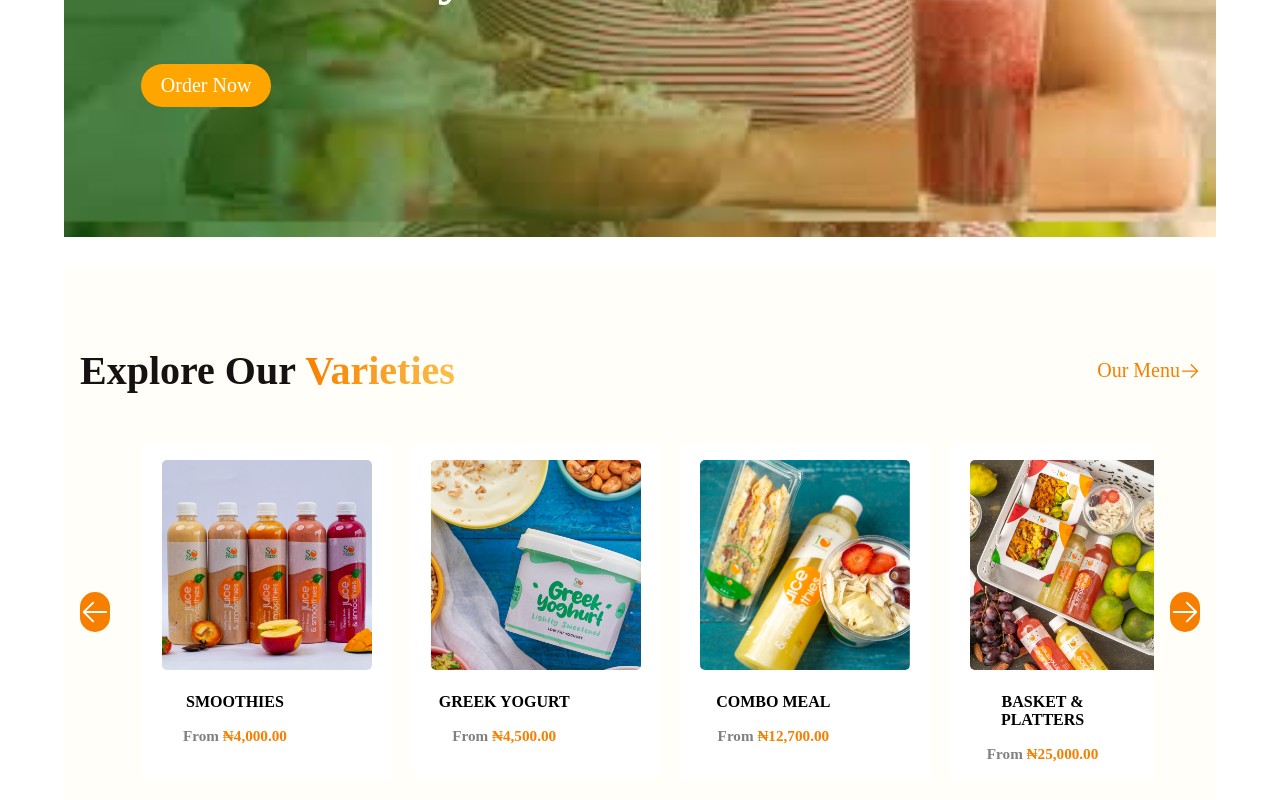
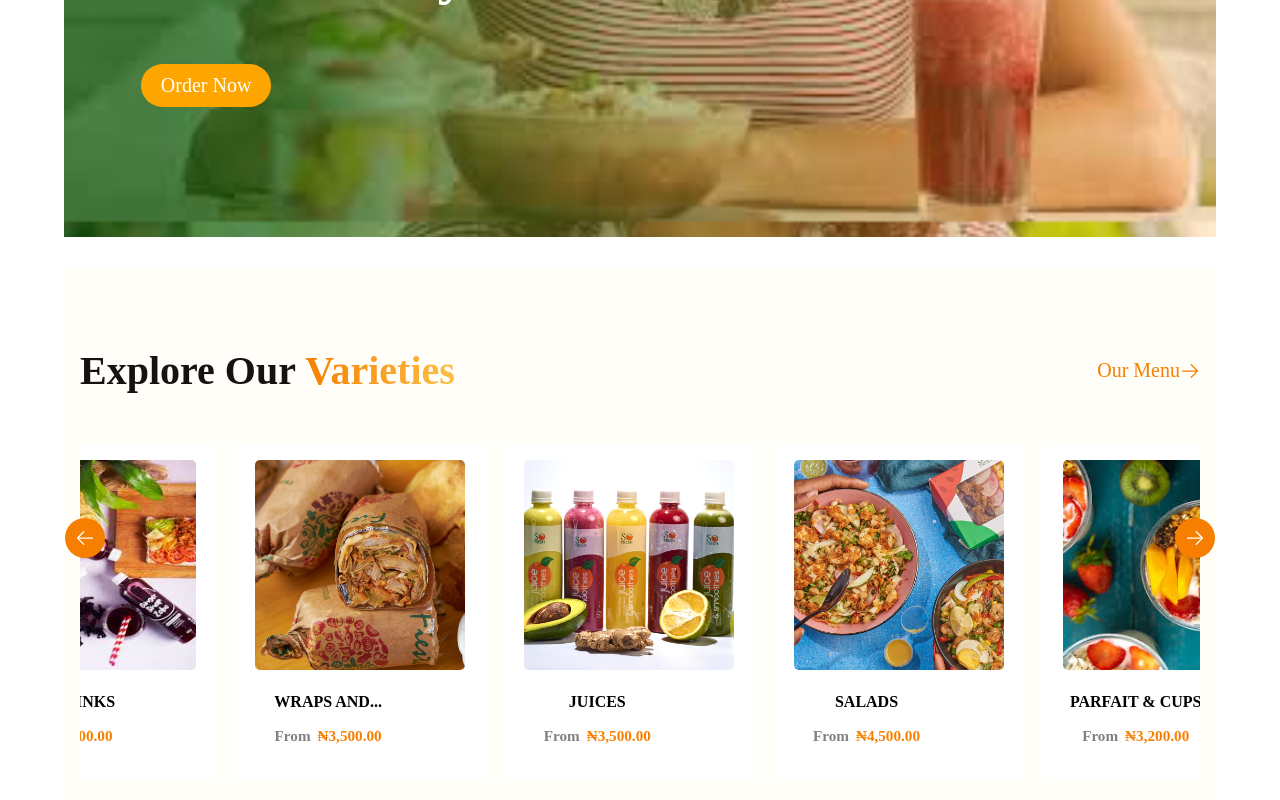
Before and after one commit to Assumpta-Chinonso1/soofresh, a React (Vite) app: page / in a window 1280 px wide. Shown: the part 358-1158 px from the top of the page. Built offline with nearby package versions, Linux system fonts and the light colour scheme.

Commit message:
new commit

```diff
--- a/src/Components/ExploreMenu/Explore.css
+++ b/src/Components/ExploreMenu/Explore.css
@@ -10,7 +10,7 @@
 .exploremenu-top {
   display: flex;
   justify-content: space-between;
- align-items: center;
+  align-items: center;
 }
 
 .exploremenu h1 {
@@ -21,7 +21,7 @@
 
 .menu-gradient {
   background: linear-gradient(to right, #f77f00, #fcbf49);
-    -webkit-background-clip: text;
+  -webkit-background-clip: text;
   -webkit-text-fill-color: transparent;
   font-weight: bolder;
 }
@@ -36,7 +36,7 @@
 }
 
 .menu-label:hover {
-  color:green;
+  color: green;
   transition: 0.3s;
 }
 
@@ -50,14 +50,17 @@
   align-items: center;
   position: relative;
   margin-top: 1.5rem;
-  gap: 1rem;
 }
 
 .scroll-arrow-left,
 .scroll-arrow-right {
+  position: absolute;
+  top: 30%;
+  transform: translateY(-50%);
+  z-index: 10;
   background-color: #f77f00;
   border: none;
-  border-radius: 50px;
+  border-radius: 50%;
   width: 40px;
   height: 40px;
   color: white;
@@ -65,25 +68,39 @@
   display: flex;
   align-items: center;
   justify-content: center;
+
+}
+.scroll-arrow-left:hover,
+.scroll-arrow-right:hover {
+  background-color: #e79e0d;
+  transition: 0.3s;
+}
+
+.scroll-arrow-left {
+  left: -15px;
+}
+
+.scroll-arrow-right {
+  right: -15px;
 }
 
 .arrow-left,
 .arrow-right {
-  width: 30px;
-  height: 30px;
+  width: 20px;
+  height: 20px;
 }
-
 
 .explore-menu-item {
   display: flex;
   gap: 1.2rem;
   overflow-x: auto;
   scroll-behavior: smooth;
-  padding: 1rem;
+  padding: 1rem 2.5rem;
+  scrollbar-width: none; /* Firefox */
 }
 
 .explore-menu-item::-webkit-scrollbar {
-  display: none;
+  display: none; /* Chrome/Safari */
 }
 
 .explore-menu-list {
@@ -92,17 +109,22 @@
   border-radius: 5px;
   padding: 1rem;
   text-align: center;
-  animation: slideUp 1s ease-out forwards;
+  transition: 0.3s;
 }
 
 .explore-menu-list:hover {
-   transition: 1s;
+  transform: translateY(-1px);
 }
 
 .explore-menu-list img {
   width: 210px;
   height: 210px;
   border-radius: 5px;
+  transition: transform 0.2s;
+}
+
+.explore-menu-list img:hover {
+  transform: scale(1.05);
 }
 
 .explore-menu-list p {
@@ -111,7 +133,6 @@
   color: black;
   font-size: 1rem;
   padding-right: 4rem;
-
 }
 
 .explore-menu-list h2 {
@@ -123,6 +144,6 @@
 
 .explore-menu-list .menu {
   color: #f77f00;
-  gap: 20px;
-  margin-top: 1rem;
+  margin-left: 0.2rem;
+  font-weight: 600;
 }
--- a/src/Components/ExploreMenu/Explore.jsx
+++ b/src/Components/ExploreMenu/Explore.jsx
@@ -1,23 +1,32 @@
-// src/components/Explore/Explore.js
-
 import './Explore.css';
-import React, { useRef } from 'react';
+import React, { useRef, useEffect } from 'react';
 import { assets, menu_lists } from '../../assets/assests';
 import { ArrowLeftIcon, ArrowRightIcon } from '@heroicons/react/24/solid';
 
 const Explore = () => {
   const ScrollRef = useRef(null);
+  const scrollInterval = useRef(null);
 
   const scroll = (direction) => {
     const container = ScrollRef.current;
     if (container) {
-      const scrollAmount = direction === 'left' ? -200 : 200;
+      const scrollAmount = direction === 'left' ? -300 : 300;
       container.scrollBy({
         left: scrollAmount,
         behavior: 'smooth',
       });
     }
   };
+
+  useEffect(() => {
+
+    scrollInterval.current = setInterval(() => {
+      scroll('right');
+    }, 1000);
+
+
+    return () => clearInterval(scrollInterval.current);
+  }, []);
 
   return (
     <div className="exploremenu">
@@ -41,9 +50,8 @@ const Explore = () => {
             <div key={index} className="explore-menu-list">
               <img src={item.menu_image} alt={item.menu_name} />
               <p>{item.menu_name}</p>
-
               <h2>
-                From  <span className="menu">{item.menu_price}</span>
+                From <span className="menu">{item.menu_price}</span>
               </h2>
             </div>
           ))}
--- a/src/index.css
+++ b/src/index.css
@@ -22,7 +22,7 @@ a{
 
 }
 
-@keyframes slideUp{
+@keyframes slideUp {
   0%{
     opacity: 0;
     transform:  translateY(30px);
```
